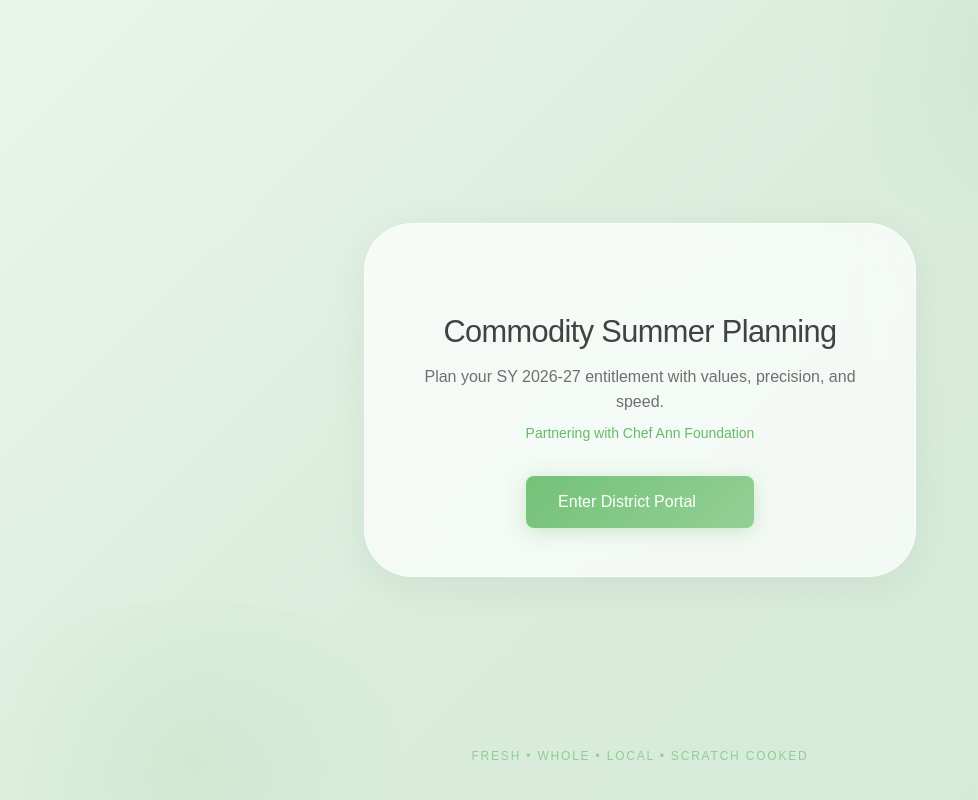
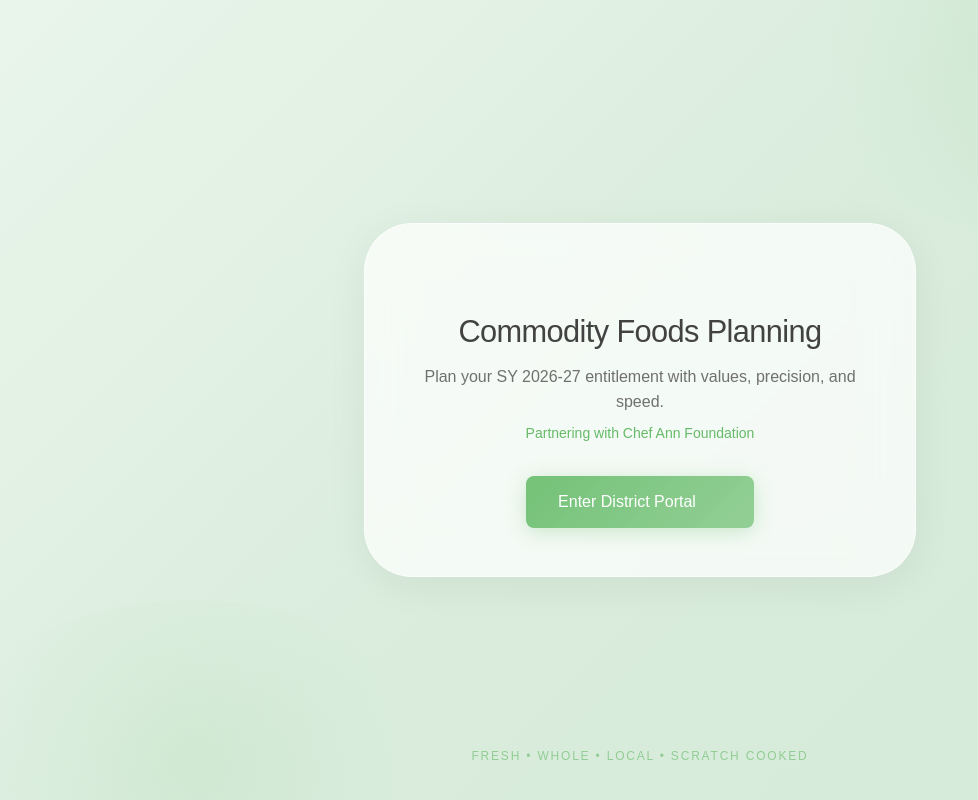
Before and after one commit to WandLZhang/chef-ann, a Next.js app in the folder frontend/: page / in a window 1280 px wide. Shown: the whole page, without its empty margins (0-978 px from the left). Built offline with nearby package versions, Linux system fonts and the light colour scheme; some icons are missing.

Commit message:
Change landing page title to Commodity Foods Planning

```diff
--- a/frontend/src/app/layout.tsx
+++ b/frontend/src/app/layout.tsx
@@ -8,7 +8,7 @@ import Providers from './providers';
 import './globals.css';
 
 export const metadata: Metadata = {
-  title: 'Commodity Summer Planning',
+  title: 'Commodity Foods Planning',
   description: 'Plan your USDA Foods allocations with values, precision, and speed.',
   keywords: ['USDA Foods', 'commodity planning', 'school nutrition'],
 };
--- a/frontend/src/app/page.tsx
+++ b/frontend/src/app/page.tsx
@@ -126,7 +126,7 @@ export default function SplashPage() {
               letterSpacing: '-0.02em',
             }}
           >
-            Commodity Summer Planning
+            Commodity Foods Planning
           </Typography>
 
           <Typography
```
